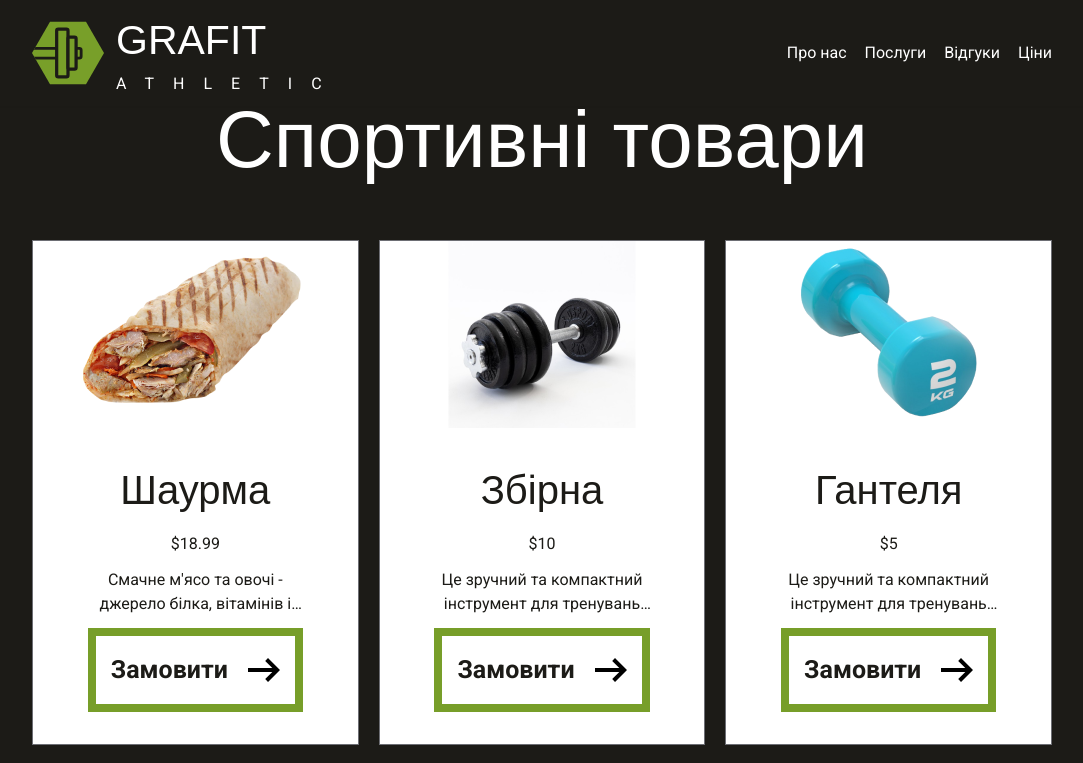
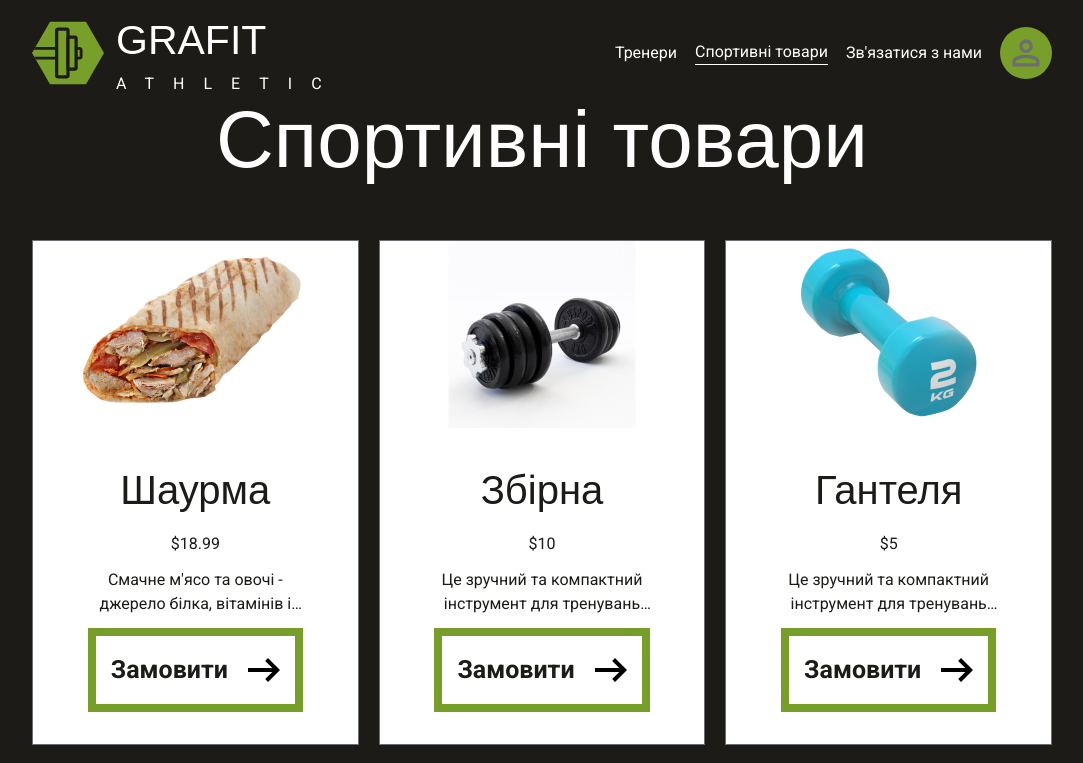
Before and after one commit to DanyloSus/grafit-athletic, a Next.js app: page /signed/products in a window 1280 px wide. Shown: the top 763 px of the page, without its empty margins (98-1181 px from the left). Built offline with nearby package versions, Linux system fonts and the light colour scheme; a web font is replaced by a local one.

Commit message:
Header whe signed

```diff
--- a/app/globals.scss
+++ b/app/globals.scss
@@ -39,28 +39,28 @@ section {
   @apply border-b-[1px] border-b-grey min-h-lvh w-lvw px-pcx;
 }
 
+@for $i from 1 through 4 {
+  .reveal:nth-child(#{$i}) {
+    transition: 1s all ease-in-out #{calc($i/2)}s;
+  }
+}
+
 .reveal:nth-child(2n + 1) {
   transform: translateY(150px);
 
   opacity: 0;
-
-  transition: 1s all ease-in-out;
 }
 
 .reveal:nth-child(2n) {
   transform: translateY(-150px);
 
   opacity: 0;
-
-  transition: 1s all ease-in-out;
 }
 
 .reveal.active {
   transform: translateY(0);
 
   opacity: 1;
-
-  transition: 1s all ease-in-out;
 }
 
 .text {
--- a/app/signed/layout.tsx
+++ b/app/signed/layout.tsx
@@ -1,5 +1,5 @@
 import Footer from "@/components/ui/Footer";
-import Header from "@/components/ui/Header";
+import HeaderSigned from "@/components/ui/HeaderSigned";
 import React, { ReactNode } from "react";
 
 type ChildrenProps = {
@@ -9,7 +9,7 @@ type ChildrenProps = {
 const Layout = ({ children }: ChildrenProps) => {
   return (
     <>
-      <Header />
+      <HeaderSigned />
       {children}
       <Footer />
     </>
--- a/app/signed/trainers/page.tsx
+++ b/app/signed/trainers/page.tsx
@@ -1,16 +1,14 @@
 "use client";
 
 import React, { useEffect } from "react";
-import TrainerElement from "./Trainer";
+import TrainerElement from "./trainer";
 import useReveal from "@/lib/hooks/useReveal";
 
 const Trainers = () => {
+  const reveal = useReveal;
+
   useEffect(() => {
-    window.addEventListener("scroll", useReveal); // add to a scroll a reveal function
-
-    return () => {
-      window.removeEventListener("scroll", useReveal); // clean up
-    };
+    reveal();
   }, []);
   return (
     <section className="flex flex-col items-center py-20">
--- /dev/null
+++ b/components/ui/HeaderSigned.tsx
@@ -0,0 +1,33 @@
+import Image from "next/image";
+import React from "react";
+import SignedLink from "./SignedLink";
+
+const HeaderSigned = () => {
+  return (
+    <header className="py-pcy px-pcx bg-black w-lvw flex items-center justify-between fixed top-0 left-0 shadow-sm z-50">
+      <div className="flex gap-3 items-center">
+        <Image src="/icons/Logo.svg" alt="logo" width={72} height={72} />
+        <div>
+          <h3 className="text-[2.5625rem] uppercase">GRAFIT</h3>
+          <p className="uppercase tracking-[1.1875rem] text-base">Athletic</p>
+        </div>
+      </div>
+      <nav className="flex gap-[1.125rem] items-center">
+        <SignedLink link="/signed/trainers">Тренери</SignedLink>
+        <SignedLink link="/signed/products">Спортивні товари</SignedLink>
+        <SignedLink link="/signed/contactUs">Зв&apos;язатися з нами</SignedLink>
+        <SignedLink link="/">
+          <Image
+            src="/icons/User.svg"
+            alt="logo"
+            width={52}
+            height={52}
+            className="w-[52px] h-[52px]"
+          />
+        </SignedLink>
+      </nav>
+    </header>
+  );
+};
+
+export default HeaderSigned;
--- /dev/null
+++ b/components/ui/SignedLink.tsx
@@ -0,0 +1,31 @@
+"use client";
+
+import { usePathname } from "next/navigation";
+import { useRouter } from "next/navigation";
+import React, { ReactNode } from "react";
+
+type SignedLinkProps = {
+  children: ReactNode;
+  link: string;
+};
+
+const SignedLink = (props: SignedLinkProps) => {
+  const pathname = usePathname();
+  const router = useRouter();
+
+  return (
+    <p
+      className="border-b-green"
+      style={{
+        borderBottom: pathname === props.link ? "1px solid" : "",
+      }}
+      onClick={() => {
+        router.replace(props.link);
+      }}
+    >
+      {props.children}
+    </p>
+  );
+};
+
+export default SignedLink;
--- a/lib/redux/store.ts
+++ b/lib/redux/store.ts
@@ -1,7 +1,10 @@
 import { configureStore } from "@reduxjs/toolkit";
+import userSlice from "./user/features/userSlice";
 
 const store = configureStore({
-  reducer: {},
+  reducer: {
+    user: userSlice,
+  },
 });
 
 export default store;
```
Also changed, not shown: public/Icons/User.svg (added).
